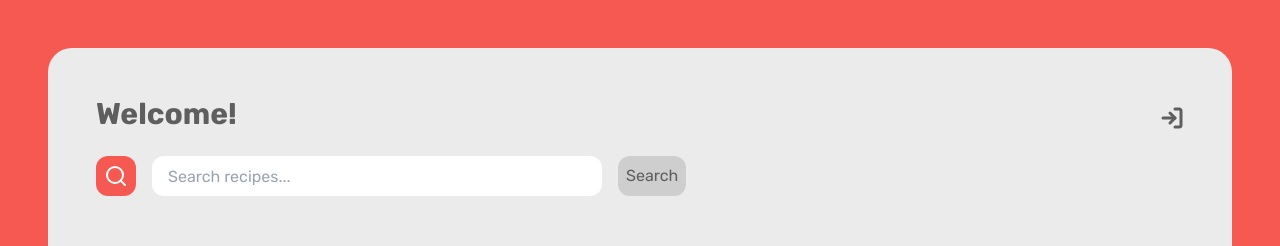
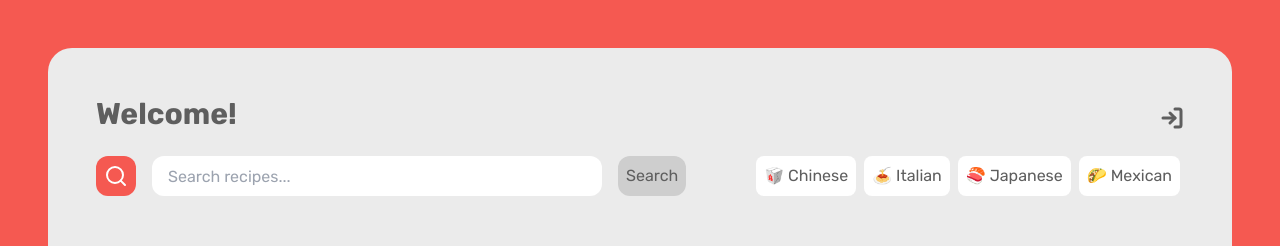
Before and after one commit to alicezhe/meal-planner, a React (Vite) app: page / in a window 1280 px wide. Shown: the top 246 px of the page. Built offline with nearby package versions, Linux system fonts and the light colour scheme; no server answers.

Commit message:
search by cuisine

```diff
--- a/frontend/src/components/Home.js
+++ b/frontend/src/components/Home.js
@@ -70,6 +70,12 @@ const Home = () => {
     setResults(data)
   }
 
+  const searchCuisine = async (cuisine) => {
+    const url = encodeURI(`https://api.spoonacular.com/recipes/complexSearch?cuisine=${cuisine}&number=2&apiKey=${apiKey}`)
+    const { data } = await axios.get(url)
+    setResults(data.results)
+  }
+
   const handleDelete = i => setTags(tags.filter((tag, index) => index !== i))
 
   const handleAddition = tag => setTags([...tags, tag])
@@ -87,7 +93,8 @@ const Home = () => {
         <div className="scroll-div overflow-y-scroll">
           <div>
             <Navbar loggedIn={loggedIn} page="home" />
-            <div className="h-fit flex items-start justify-items-center mt-4">
+            <div className="h-fit lg:flex lg:justify-between mt-4">
+              <div className="h-fit flex items-start justify-center">
                 <div className="h-[40px] w-[40px] bg-red text-white flex justify-center items-center rounded-xl inline-block cursor-pointer">
                   <Search onClick={() => setByRecipe(!byRecipe)}/>
                 </div>
@@ -143,6 +150,29 @@ const Home = () => {
                   </form>
                 )}
               </div>
+              <div className="flex justify-center">
+                <div onClick={() => searchCuisine("Chinese")}>
+                  <button className="p-2 bg-white rounded-lg mx-1 hover:text-white hover:bg-red duration-200 transition">
+                    &#129377; Chinese
+                  </button>
+                </div>
+                <div onClick={() => searchCuisine("Italian")}>
+                  <button className="p-2 bg-white rounded-lg mx-1 hover:text-white hover:bg-red duration-200 transition">
+                    &#127837; Italian
+                  </button>
+                </div>
+                <div onClick={() => searchCuisine("Japanese")}>
+                  <button className="p-2 bg-white rounded-lg mx-1 hover:text-white hover:bg-red duration-200 transition">
+                    &#127843; Japanese
+                  </button>
+                </div>
+                <div onClick={() => searchCuisine("Mexican")}>
+                  <button className="p-2 bg-white rounded-lg mx-1 hover:text-white hover:bg-red duration-200 transition">
+                    &#127790; Mexican
+                  </button>
+                </div>
+              </div>
+            </div>
           </div>
           <div className="grid grid-cols-2 lg:grid-cols-3 xl:grid-cols-4 gap-8 mt-8">
             {results.map(result =>
--- a/package.json
+++ b/package.json
@@ -20,6 +20,7 @@
     "parcel": "^2.4.0",
     "path": "^0.12.7",
     "react": "^17.0.2",
+    "react-big-calendar": "^0.40.0",
     "react-dnd": "^14.0.2",
     "react-dnd-html5-backend": "^14.0.0",
     "react-dom": "^17.0.2",
```
Also changed, not shown: 1 other file (tests, documents, lock files or other folders). Lines whose indentation alone changed are shown as unchanged.
